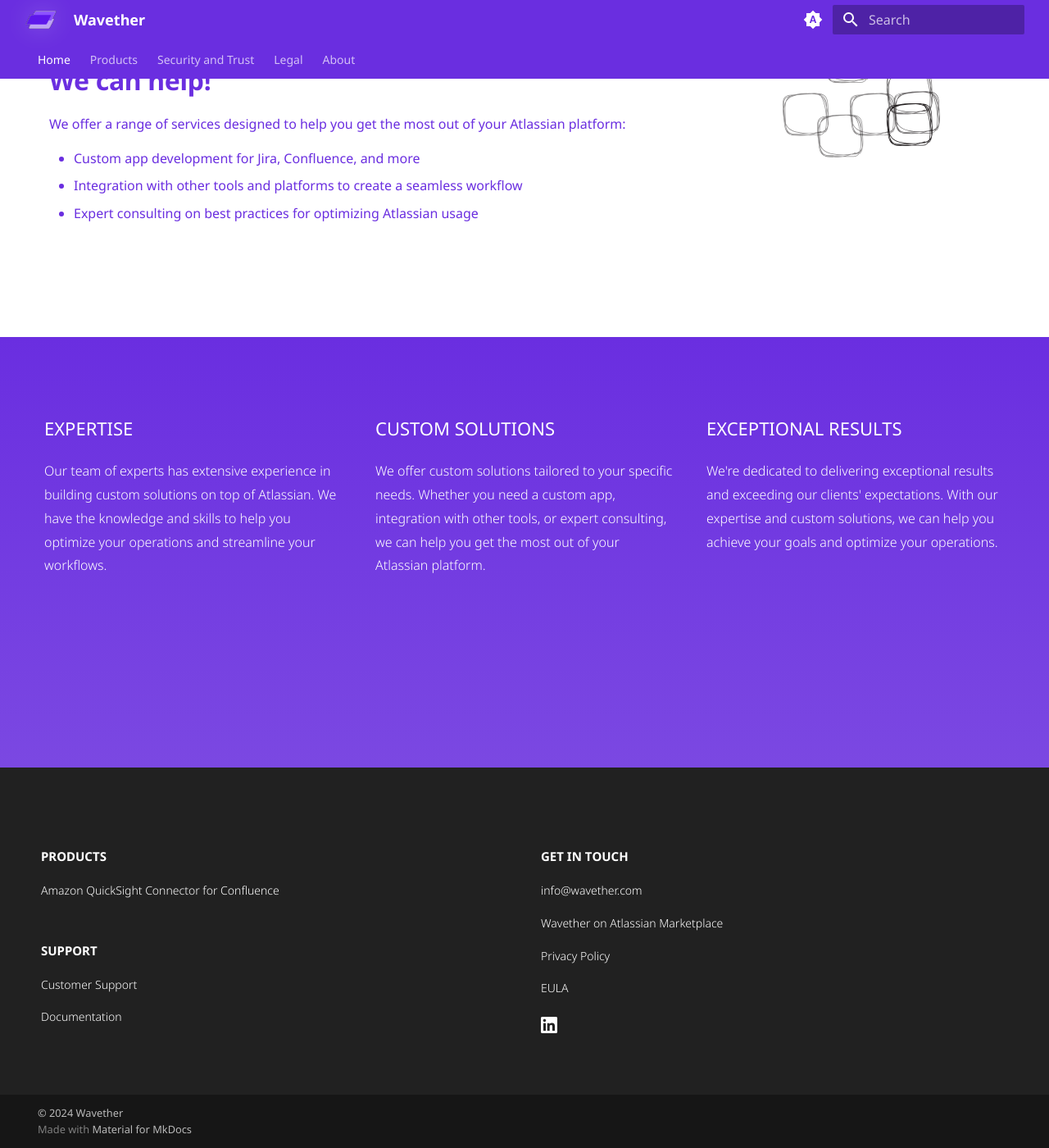
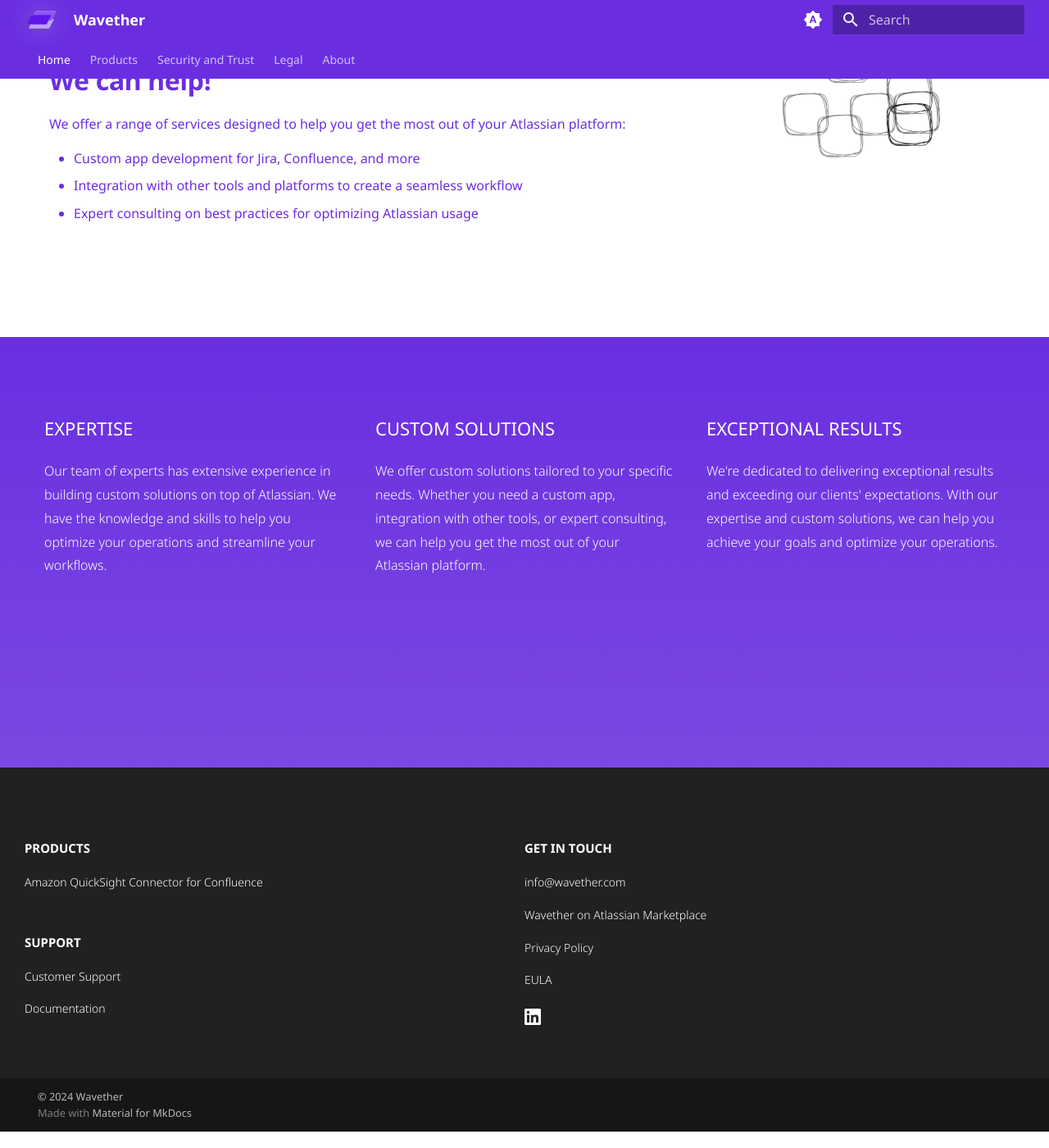
Before and after one commit to wavether/wavetherinc, an MkDocs documentation site: the page built from docs/index.md, in a window 1280 px wide and 1400 px high, scrolled down 992 px. Shown: the whole window at 82% size. Built offline with MkDocs 1.6.1 and Material for MkDocs 9.7.7, drawn with Linux system fonts in a browser that asks for light colours.

Commit message:
fix: remove feature-item margin for small screens

```diff
--- a/docs/stylesheets/footer.css
+++ b/docs/stylesheets/footer.css
@@ -6,6 +6,11 @@
   margin: 2rem;
   border: 0;
   padding-top: 0;
+}
+
+.we-footer-content .feature-item {
+  margin: 0;
+  padding: 0;
 }
 
 .we-footer-content .feature-item h1 {
```
